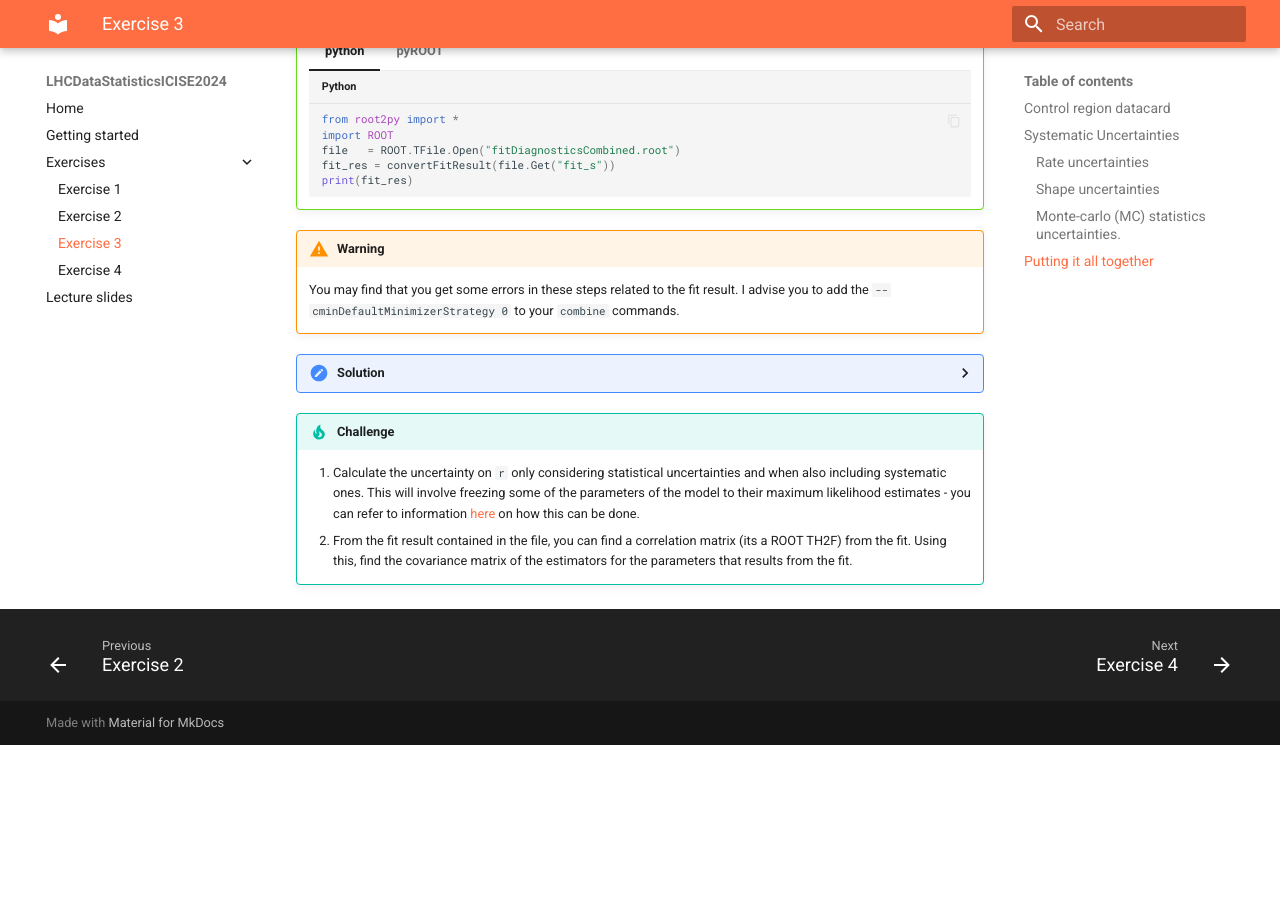
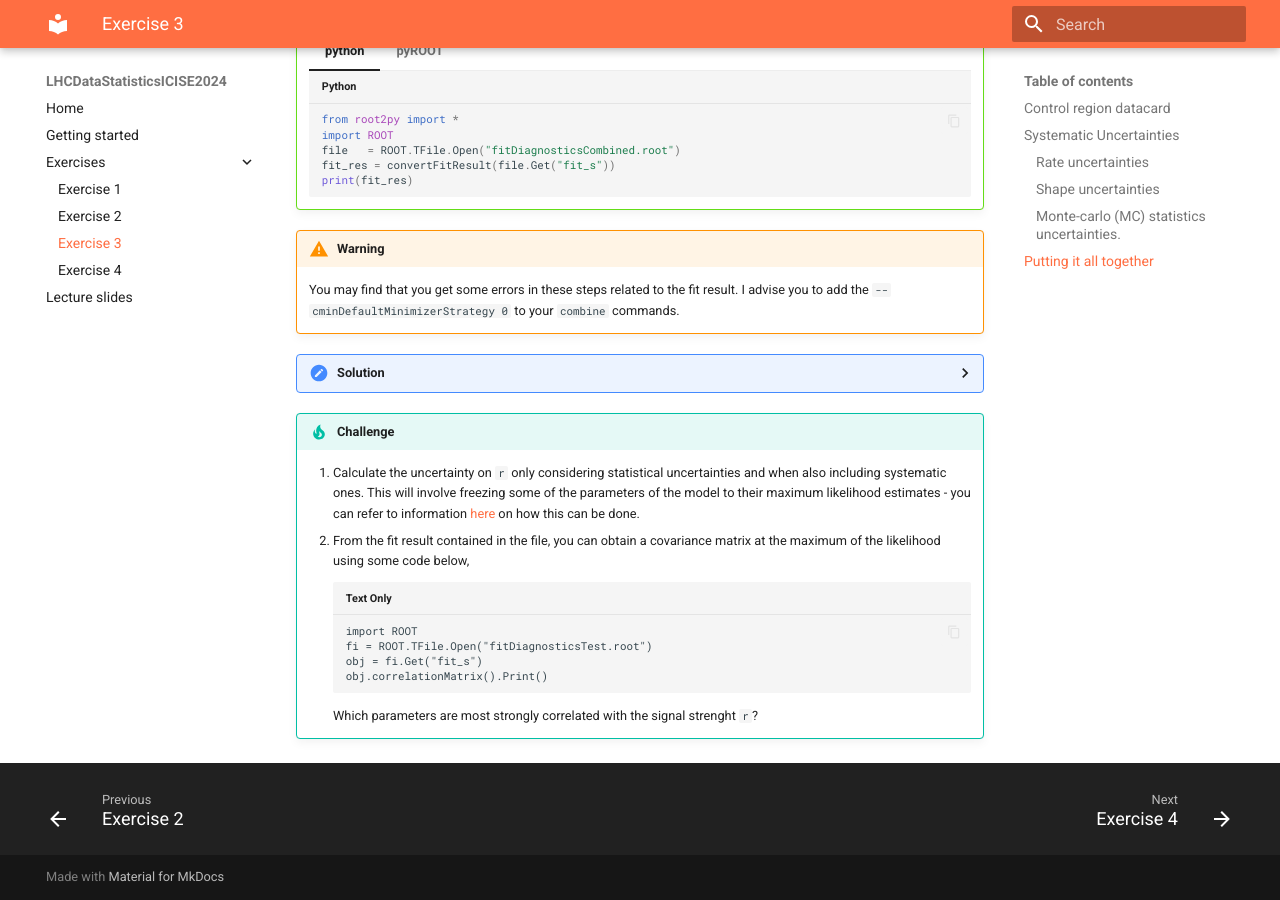
Before and after one commit to nucleosynthesis/LHCDataStatisticsICISE2024, an MkDocs documentation site: the page built from docs/day3.md, in a window 1280 px wide and 900 px high, scrolled down 9574 px. Built offline with MkDocs 1.6.1 and Material for MkDocs 9.7.7, drawn with Linux system fonts in a browser that asks for light colours; formulas are drawn with MathJax 3; before the commit the page ends 10319 px from its top, so only the background shows below that.

Commit message:
Update day3.md

````diff
--- a/docs/day3.md
+++ b/docs/day3.md
@@ -435,4 +435,11 @@ All of the code to produce these results can be found under `exercise3solutions/
 
 !!! tip "Challenge"
     1. Calculate the uncertainty on `r` only considering statistical uncertainties and when also including systematic ones. This will involve freezing some of the parameters of the model to their maximum likelihood estimates - you can refer to information [here](https://cms-analysis.github.io/HiggsAnalysis-CombinedLimit/latest/part3/commonstatsmethods/#fitting-only-some-parameters) on how this can be done.
-    2. From the fit result contained in the file, you can find a correlation matrix (its a ROOT TH2F) from the fit. Using this, find the covariance matrix of the estimators for the parameters that results from the fit.
+    2. From the fit result contained in the file, you can obtain a covariance matrix at the maximum of the likelihood using some code below,
+    ```pyROOT
+    import ROOT
+    fi = ROOT.TFile.Open("fitDiagnosticsTest.root")
+    obj = fi.Get("fit_s")
+    obj.correlationMatrix().Print()
+    ```
+    Which parameters are most strongly correlated with the signal strenght `r`?
````
